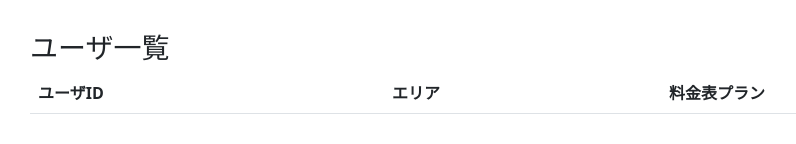
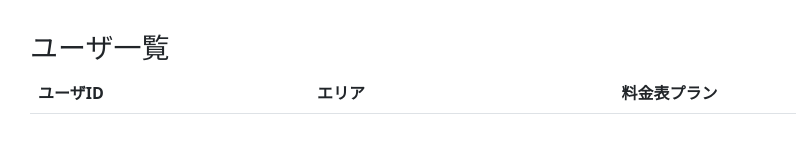
Before and after one commit to camenergydatalab/smap-coding-challenge, a Django app: page / in a window 1280 px wide. Shown: the part 1447-1591 px from the top of the page, without its empty margins (52-848 px from the left). Run offline with Django 3.2, Linux system fonts and the light colour scheme; data that the repository does not hold is empty.

Commit message:
テーブル幅調整

```diff
--- a/dashboard/consumption/templates/consumption/detail.html
+++ b/dashboard/consumption/templates/consumption/detail.html
@@ -19,7 +19,7 @@
   <table class="table table-striped">
     <tbody>
       <tr>
-        <th>ユーザID</th>
+        <th class="w-25">ユーザID</th>
         <td>{{ user.id }}</td>
       </tr>
       <tr>
--- a/dashboard/consumption/templates/consumption/summary.html
+++ b/dashboard/consumption/templates/consumption/summary.html
@@ -28,7 +28,7 @@
   <table class="table table-striped">
     <thead>
       <tr>
-        <th>ユーザID</th>
+        <th class="w-25">ユーザID</th>
         <th>エリア</th>
         <th>料金表プラン</th>
       </tr>
```
